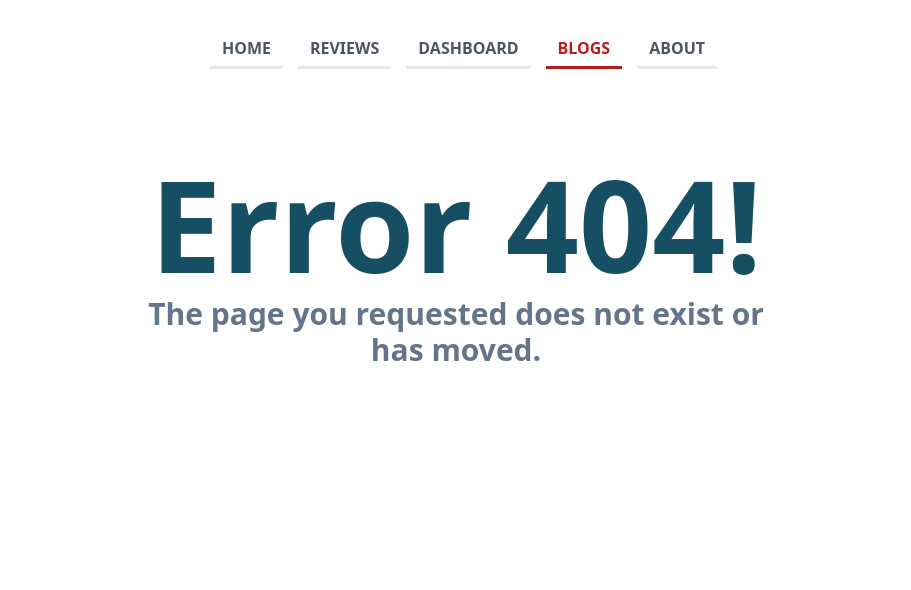
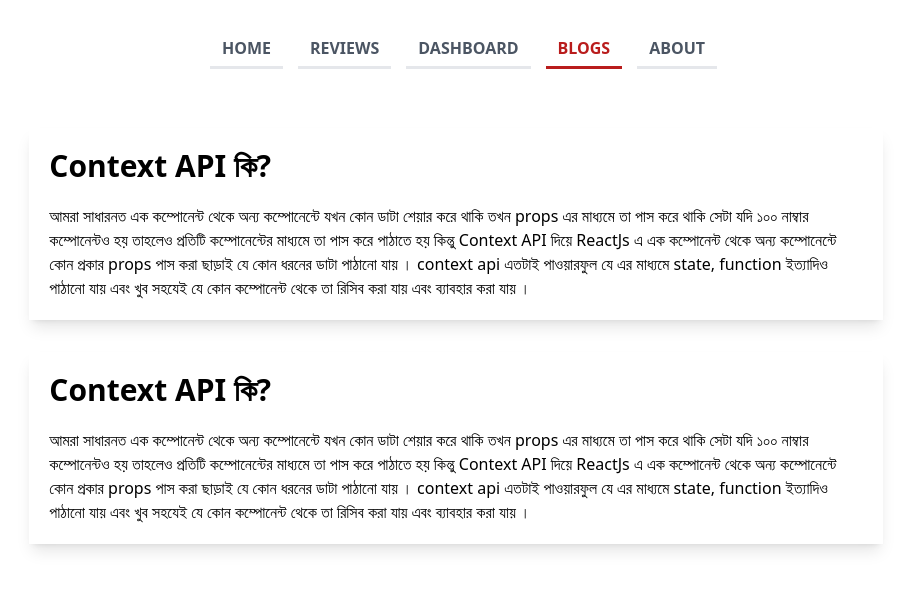
Before and after one commit to sadi-tanvir/computer-shop, a React (Create React App) app: page /blogs in a window 1280 px wide. Before the commit this address had no page. Shown: the top 590 px of the page, without its empty margins (184-1095 px from the left). Built offline with nearby package versions, Linux system fonts and the light colour scheme.

Commit message:
updated blog question (what is context API)

```diff
--- a/src/App.js
+++ b/src/App.js
@@ -6,6 +6,7 @@ import Reviews from "./components/Review/Reviews";
 import DashBoard from "./components/DashBoard/DashBoard";
 import Error404 from "./components/404/Error404";
 import About from "./components/About/About";
+import Blog from "./components/Blog/Blog";
 
 const App = () => {
   return (
@@ -15,6 +16,7 @@ const App = () => {
         <Route path="/" element={<Home />} />
         <Route path="/reviews" element={<Reviews />} />
         <Route path="/dashboard" element={<DashBoard />} />
+        <Route path="/blogs" element={<Blog />} />
         <Route path="/about" element={<About />} />
         <Route path="*" element={<Error404 />} />
       </Routes>
--- a/src/components/About/About.js
+++ b/src/components/About/About.js
@@ -6,7 +6,7 @@ const About = () => {
   return (
     <>
       <div className="w-full flex justify-center items-center mt-10">
-        <div className="w-6/12 shadow-lg hover:shadow-xl flex px-4 py-10">
+        <div className="w-6/12 shadow-2xl hover:shadow-xl flex px-4 py-10">
           <div className="flex flex-col justify-center items-center">
             <img className="w-36 rounded-lg" src="/img/profile.jpg" alt="" />
             <div className="mt-5">
--- /dev/null
+++ b/src/components/Blog/Blog.js
@@ -0,0 +1,37 @@
+import React from "react";
+import QuestionAns from "./QuestionAns";
+
+const Blog = () => {
+  return (
+    <>
+      <div className="w-full flex flex justify-center items-center">
+        <div className="w-8/12">
+          <QuestionAns
+            question="Context API কি?"
+            answer="আমরা সাধারনত এক কম্পোনেন্ট থেকে অন্য কম্পোনেন্টে যখন কোন ডাটা
+            শেয়ার করে থাকি তখন props এর মাধ্যমে তা পাস করে থাকি সেটা যদি ১০০
+            নাম্বার কম্পোনেন্টও হয় তাহলেও প্রতিটি কম্পোনেন্টের মাধ্যমে তা পাস
+            করে পাঠাতে হয় কিন্তু Context API দিয়ে ReactJs এ এক কম্পোনেন্ট থেকে
+            অন্য কম্পোনেন্টে কোন প্রকার props পাস করা ছাড়াই যে কোন ধরনের ডাটা
+            পাঠানো যায় । context api এতটাই পাওয়ারফুল যে এর মাধ্যমে state,
+            function ইত্যাদিও পাঠানো যায় এবং খুব সহযেই যে কোন কম্পোনেন্ট থেকে
+            তা রিসিব করা যায় এবং ব্যাবহার করা যায় ।"
+          />
+          <QuestionAns
+            question="Context API কি?"
+            answer="আমরা সাধারনত এক কম্পোনেন্ট থেকে অন্য কম্পোনেন্টে যখন কোন ডাটা
+            শেয়ার করে থাকি তখন props এর মাধ্যমে তা পাস করে থাকি সেটা যদি ১০০
+            নাম্বার কম্পোনেন্টও হয় তাহলেও প্রতিটি কম্পোনেন্টের মাধ্যমে তা পাস
+            করে পাঠাতে হয় কিন্তু Context API দিয়ে ReactJs এ এক কম্পোনেন্ট থেকে
+            অন্য কম্পোনেন্টে কোন প্রকার props পাস করা ছাড়াই যে কোন ধরনের ডাটা
+            পাঠানো যায় । context api এতটাই পাওয়ারফুল যে এর মাধ্যমে state,
+            function ইত্যাদিও পাঠানো যায় এবং খুব সহযেই যে কোন কম্পোনেন্ট থেকে
+            তা রিসিব করা যায় এবং ব্যাবহার করা যায় ।"
+          />
+        </div>
+      </div>
+    </>
+  );
+};
+
+export default Blog;
--- /dev/null
+++ b/src/components/Blog/QuestionAns.js
@@ -0,0 +1,14 @@
+import React from 'react';
+
+const QuestionAns = ({question,answer}) => {
+    return (
+        <>
+         <div className="shadow-lg p-5 mt-8">
+            <h1 className="text-3xl font-semibold">{question}</h1>
+            <p className="mt-5">{answer}</p>
+          </div>
+        </>
+    );
+};
+
+export default QuestionAns;
```
